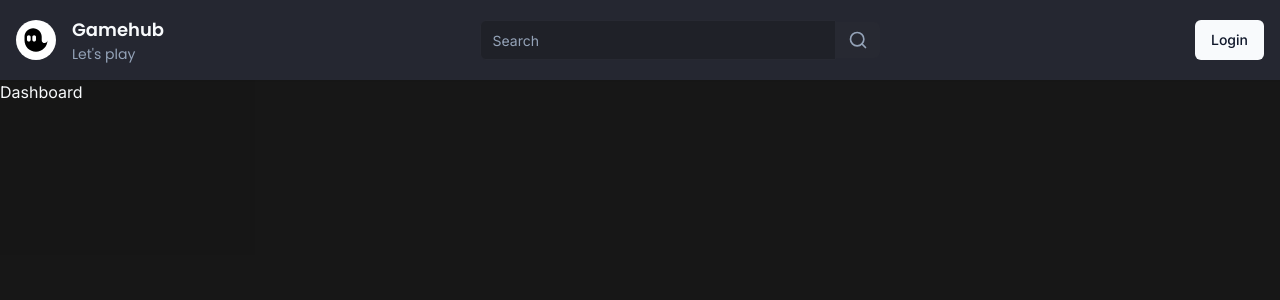
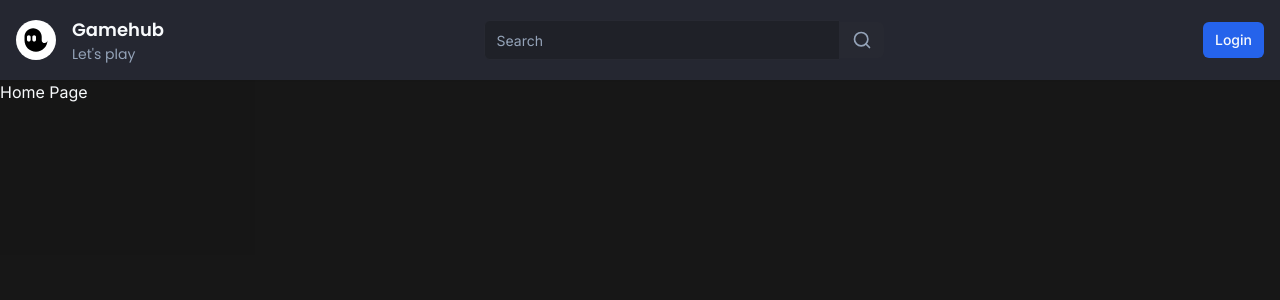
Before and after one commit to amiraadev/video-twitch, a Next.js app: page / in a window 1280 px wide. Shown: the top 300 px of the page. Built offline with nearby package versions, Linux system fonts and the light colour scheme; no server answers.

Commit message:
finishing the responsive navbar

```diff
--- a/app/(browse)/(home)/page.tsx
+++ b/app/(browse)/(home)/page.tsx
@@ -5,8 +5,7 @@ import {UserButton} from '@clerk/nextjs'
 export default function Home() {
   return (
     <div className="flex flex-col gap-y-4">
-      <h1>Dashboard</h1>
-      <UserButton afterSignOutUrl='/'></UserButton>
+      <h1>Home Page</h1>
     </div>
   )
 }
--- a/app/(browse)/_components/navbar/actions.tsx
+++ b/app/(browse)/_components/navbar/actions.tsx
@@ -13,7 +13,10 @@ export const Actions = async () => {
     <div className='flex items-center justify-end gap-x-2 ml-4 lg:ml-0'>
         {!user && (
             <SignInButton>
-               <Button>
+               <Button
+                 size="sm"
+                 variant="primary"
+               >
                   Login
                 </Button>
             </SignInButton>
@@ -28,7 +31,7 @@ export const Actions = async () => {
                        >
                     <Link href={`/u/${user.username}`}>
                       <Clapperboard className='h-5 w-5 lg:mr-2'/>
-                      <span>
+                      <span className='hidden lg:block'>
                          Dashboard
                       </span>
                     </Link>
--- a/app/(browse)/_components/navbar/logo.tsx
+++ b/app/(browse)/_components/navbar/logo.tsx
@@ -11,11 +11,11 @@ const font = Poppins({
 export const Logo = () => {
     return (
        <Link href='/'>
-        <div className="hidden lg:flex items-center gap-x-4 hover:opacity-75 transition">
-            <div className="bg-white rounded-full p-1 ">
+        <div className="flex items-center gap-x-4 hover:opacity-75 transition">
+            <div className="bg-white rounded-full p-1 mr-12 shrink-0 lg:mr-0 lg:shrink">
                 <Image src="/spooky.svg" alt="logo image" height="32" width="32"/>
             </div>
-            <div className={cn(font.className)}>
+            <div className={cn("hidden lg:block",font.className)}>
                 <p className="text-lg font-semibold">
                     Gamehub
                 </p>
--- a/components/ui/button.tsx
+++ b/components/ui/button.tsx
@@ -18,6 +18,7 @@ const buttonVariants = cva(
           "bg-secondary text-secondary-foreground hover:bg-secondary/80",
         ghost: "hover:bg-accent hover:text-accent-foreground",
         link: "text-primary underline-offset-4 hover:underline",
+        primary:"text-primary bg-blue-600 hover:bg-blue-600/80"
       },
       size: {
         default: "h-10 px-4 py-2",
--- a/middleware.ts
+++ b/middleware.ts
@@ -4,7 +4,9 @@ import { authMiddleware } from "@clerk/nextjs";
 // Please edit this to allow other routes to be public as needed.
 // See https://clerk.com/docs/references/nextjs/auth-middleware for more information about configuring your Middleware
 export default authMiddleware({
-  publicRoutes: ["/api/webhooks(.*?)"], // Changed the regular expression pattern
+  publicRoutes: [
+    "/",
+    "/api/webhooks(.*?)"], // Changed the regular expression pattern
 });
 
 export const config = {
```
